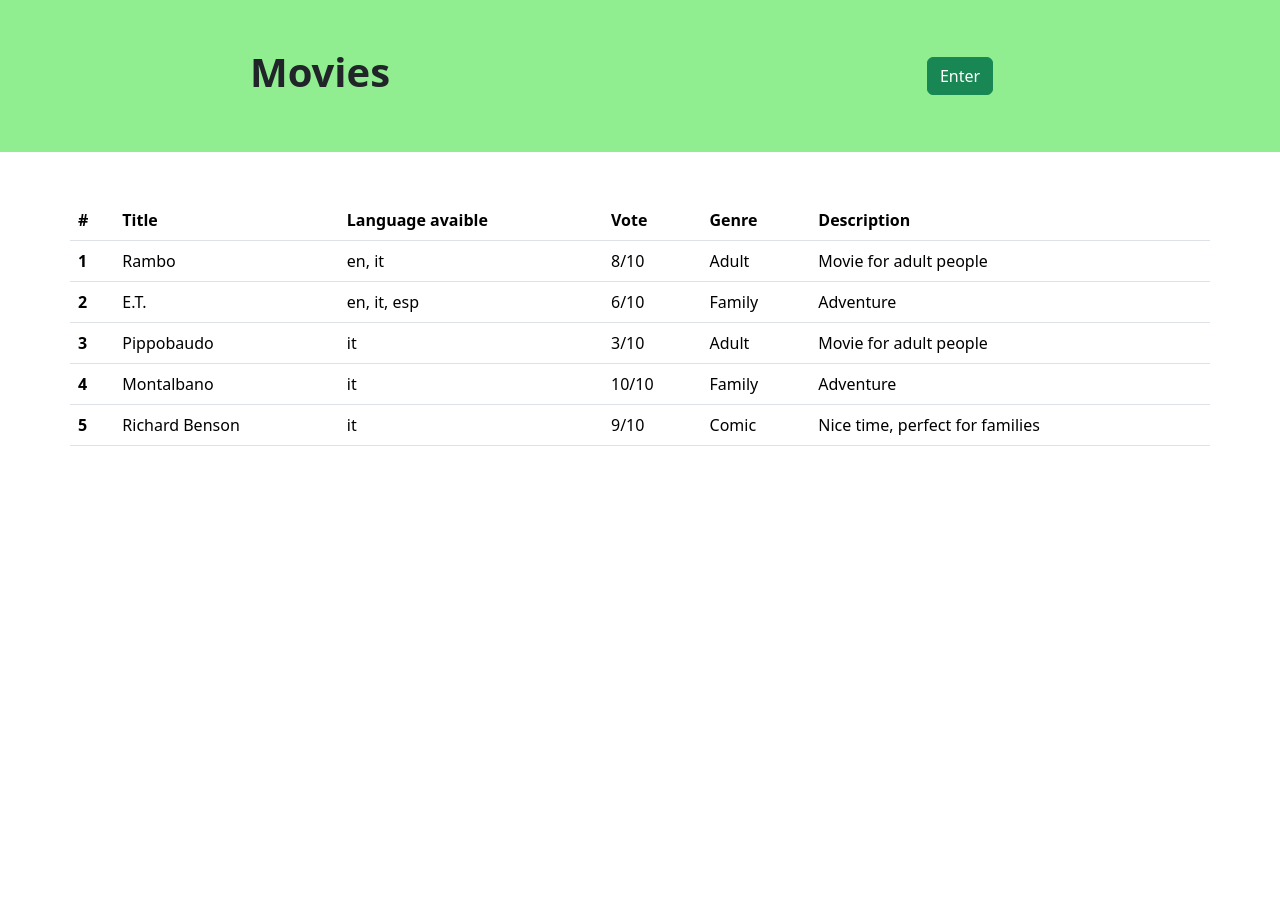
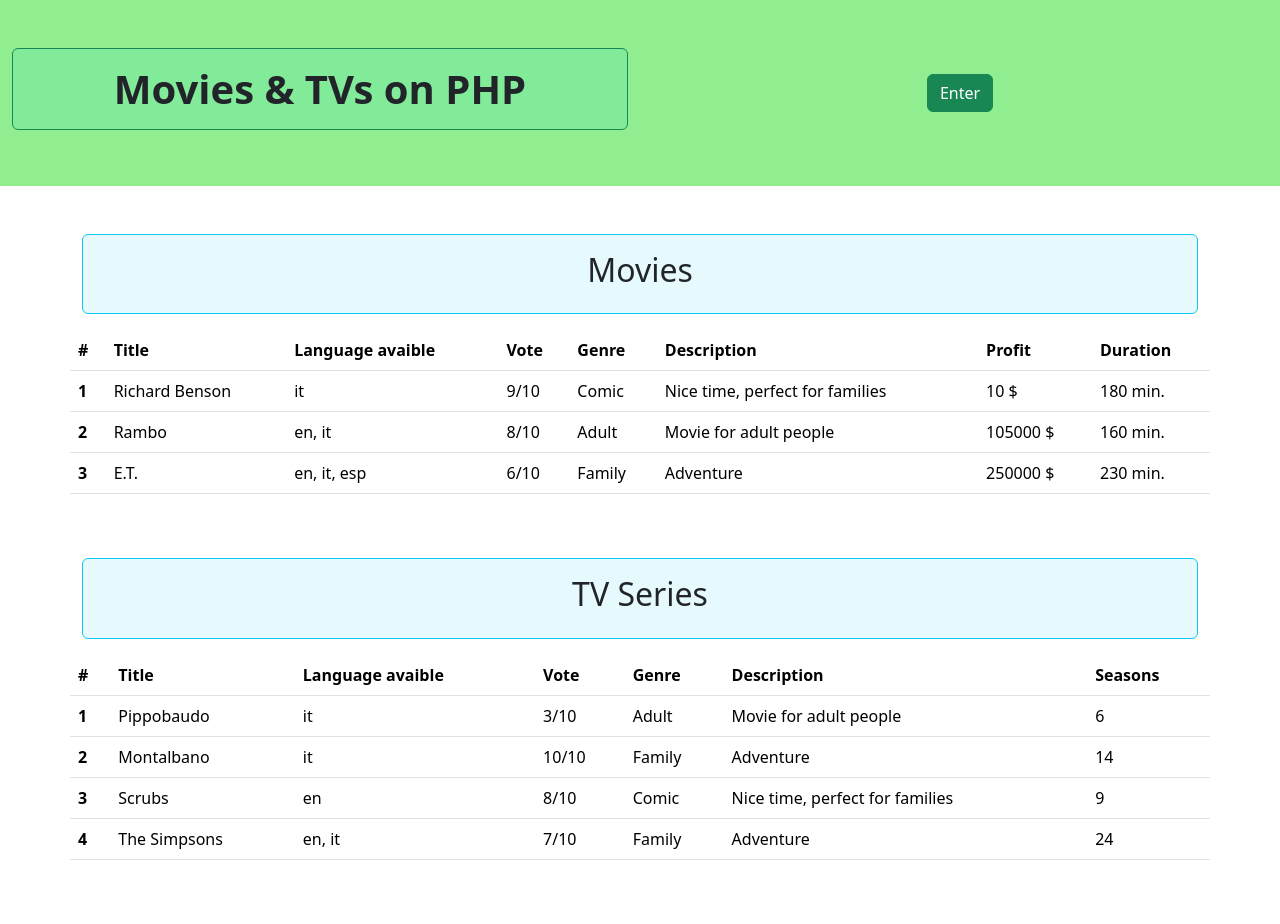
Before and after one commit to Marcomagnano93/php-oop-1, a PHP site: page / in a window 1280 px wide. Before the commit the page ends 446 px from the top, so only its background shows below. Run offline with PHP 8.4, Linux system fonts and the light colour scheme.

Commit message:
ADD: tv table

```diff
--- a/components/header.php
+++ b/components/header.php
@@ -1,7 +1,7 @@
 <div class="container-fluid text-center py-5">
     <div class="row justify-content-between align-items-center">
         <div class="col">
-            <h1 class="fw-bold">Movies</h1>
+            <h1 class="fw-bold p-3 bg-info bg-opacity-10 border border-success rounded">Movies & TVs on PHP</h1>
         </div>
         <div class="col">
             <button type="button" class="btn btn-success">Enter</button>
--- /dev/null
+++ b/components/moviesTable.php
@@ -0,0 +1,35 @@
+<div class="container my-5">
+    <div class="text-center p-3 bg-info bg-opacity-10 border border-info rounded my-3">
+        <h2>Movies</h2>
+    </div>
+        <div class="row">
+            <table class="table">
+                <thead>
+                    <tr>
+                    <th scope="col">#</th>
+                    <th scope="col">Title</th>
+                    <th scope="col">Language avaible</th>
+                    <th scope="col">Vote</th>
+                    <th scope="col">Genre</th>
+                    <th scope="col">Description</th>
+                    <th scope="col">Profit</th>
+                    <th scope="col">Duration</th>
+                    </tr>
+                </thead>
+                <tbody>
+                    <?php for ($i = 0; $i < count($productions_movie); $i++) { ?>
+                    <tr>
+                    <th scope="row"><?php echo $i+1; ?></th>
+                    <td><?php echo $productions_movie[$i]->title ?></td>
+                    <td><?php echo $productions_movie[$i]->language ?></td>
+                    <td><?php echo $productions_movie[$i]->vote ?>/10</td>
+                    <td><?php echo $productions_movie[$i]->genre->name ?></td>
+                    <td><?php echo $productions_movie[$i]->genre->description ?></td>
+                    <td><?php echo $productions_movie[$i]->profit ?> $</td>
+                    <td><?php echo $productions_movie[$i]->duration ?> min.</td>
+                    </tr>
+                    <?php } ?>
+                </tbody>
+            </table>
+        </div>
+    </div>
--- /dev/null
+++ b/components/tvSeriesTable.php
@@ -0,0 +1,33 @@
+<div class="container my-5">
+    <div class="text-center p-3 bg-info bg-opacity-10 border border-info rounded my-3">
+        <h2>TV Series</h2>
+    </div>
+        <div class="row">
+            <table class="table">
+                <thead>
+                    <tr>
+                    <th scope="col">#</th>
+                    <th scope="col">Title</th>
+                    <th scope="col">Language avaible</th>
+                    <th scope="col">Vote</th>
+                    <th scope="col">Genre</th>
+                    <th scope="col">Description</th>
+                    <th scope="col"><span class=" text-center">Seasons</span></th>
+                    </tr>
+                </thead>
+                <tbody>
+                    <?php for ($i = 0; $i < count($productions_tv); $i++) { ?>
+                    <tr>
+                    <th scope="row"><?php echo $i+1; ?></th>
+                    <td><?php echo $productions_tv[$i]->title ?></td>
+                    <td><?php echo $productions_tv[$i]->language ?></td>
+                    <td><?php echo $productions_tv[$i]->vote ?>/10</td>
+                    <td><?php echo $productions_tv[$i]->genre->name ?></td>
+                    <td><?php echo $productions_tv[$i]->genre->description ?></td>
+                    <td><?php echo $productions_tv[$i]->seasons ?></td>
+                    </tr>
+                    <?php } ?>
+                </tbody>
+            </table>
+        </div>
+    </div>
--- a/db.php
+++ b/db.php
@@ -12,10 +12,18 @@ $adult = new Genre('Adult', 'Movie for adult people');
 $family = new Genre('Family', 'Adventure');
 $comic = new Genre('Comic', 'Nice time, perfect for families');
 
-$productions = [
+$productions_tv = [
+
+    new Series('Pippobaudo', 'it', 2.5, $adult, 6),
+    new Series('Montalbano', 'it', 9.2, $family, 14),
+    new Series('Scrubs', 'en', 8, $comic, 9),
+    new Series('The Simpsons', 'en, it', 6.2, $family, 24)
+
+];
+
+$productions_movie = [
+
+    new Movie('Richard Benson', 'it', 9, $comic, 10, 180),
     new Movie('Rambo', 'en, it', 7.6, $adult, 105000, 160),
     new Movie('E.T.', 'en, it, esp', 5.2, $family, 250000, 230),
-    new Series('Pippobaudo', 'it', 2.5, $adult, 6),
-    new Series('Montalbano', 'it', 9.2, $family, 14),
-    new Production('Richard Benson', 'it', 9, $comic)
 ];
--- a/index.php
+++ b/index.php
@@ -16,34 +16,14 @@ include __DIR__ . '/db.php';
     <?php include __DIR__ . '/components/header.php'; ?>
 </header>
 <main>
-    <div class="container my-5">
-        <div class="row">
-            <table class="table">
-                <thead>
-                    <tr>
-                    <th scope="col">#</th>
-                    <th scope="col">Title</th>
-                    <th scope="col">Language avaible</th>
-                    <th scope="col">Vote</th>
-                    <th scope="col">Genre</th>
-                    <th scope="col">Description</th>
-                    </tr>
-                </thead>
-                <tbody>
-                    <?php for ($i = 0; $i < count($productions); $i++) { ?>
-                    <tr>
-                    <th scope="row"><?php echo $i+1; ?></th>
-                    <td><?php echo $productions[$i]->title ?></td>
-                    <td><?php echo $productions[$i]->language ?></td>
-                    <td><?php echo $productions[$i]->vote ?>/10</td>
-                    <td><?php echo $productions[$i]->genre->name ?></td>
-                    <td><?php echo $productions[$i]->genre->description ?></td>
-                    </tr>
-                    <?php } ?>
-                </tbody>
-            </table>
-        </div>
-    </div>
+    <!-- section movies -->
+    <section>
+        <?php include __DIR__ . '/components/moviesTable.php'; ?>
+    </section>
+    <!-- section series -->
+    <section>
+        <?php include __DIR__ . '/components/tvSeriesTable.php'; ?>
+    </section>
 </main>
 </body>
 </html>
--- a/models/TvSeries.php
+++ b/models/TvSeries.php
@@ -5,9 +5,7 @@ class Series extends Production{
 
     function __construct(string $_title, string $_language, $_vote, Genre $_genre, $_seasons)
     {
-
         parent::__construct($_title, $_language, $_vote, $_genre);
         $this->seasons = $_seasons;
-
     }
 }
```
